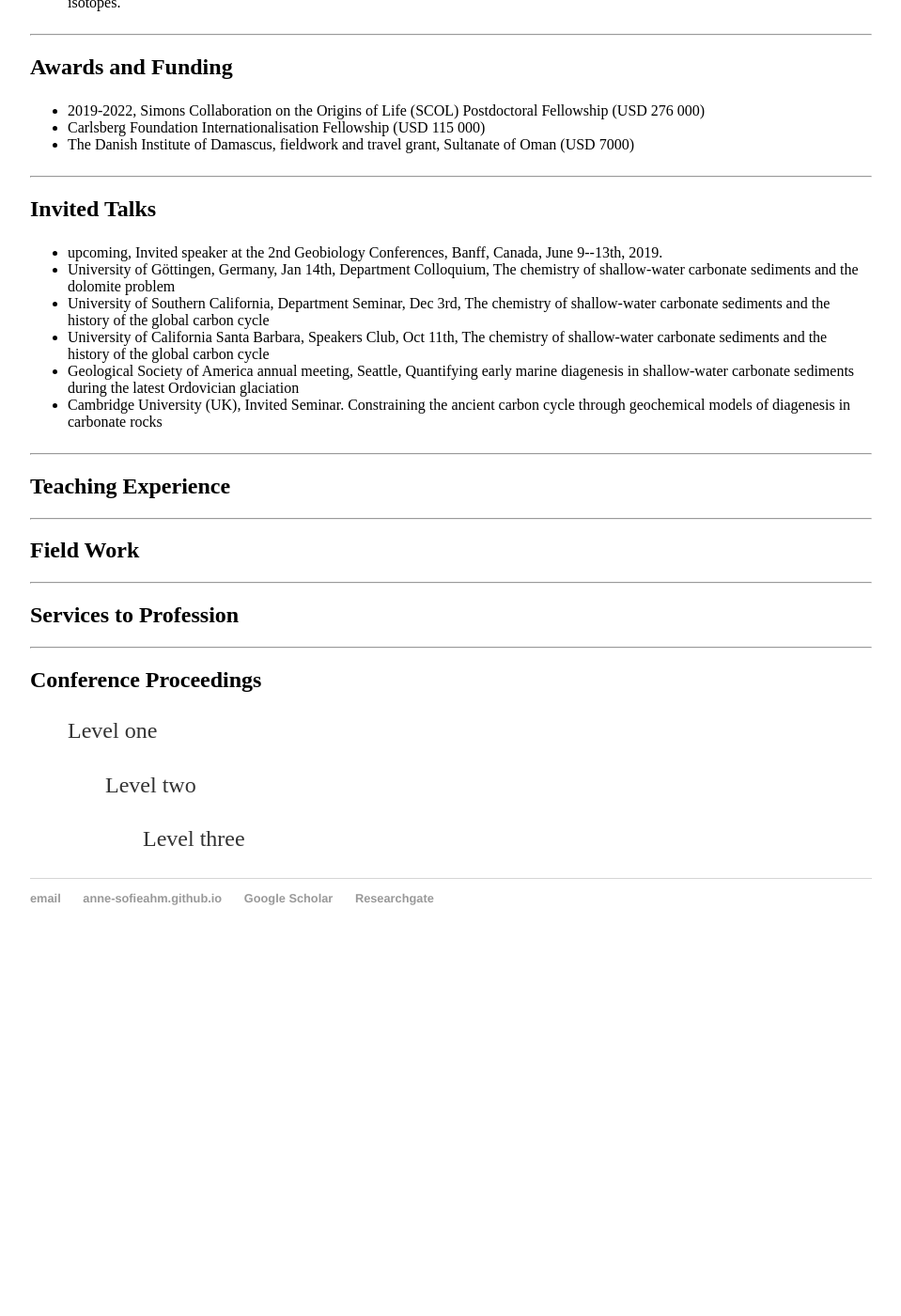
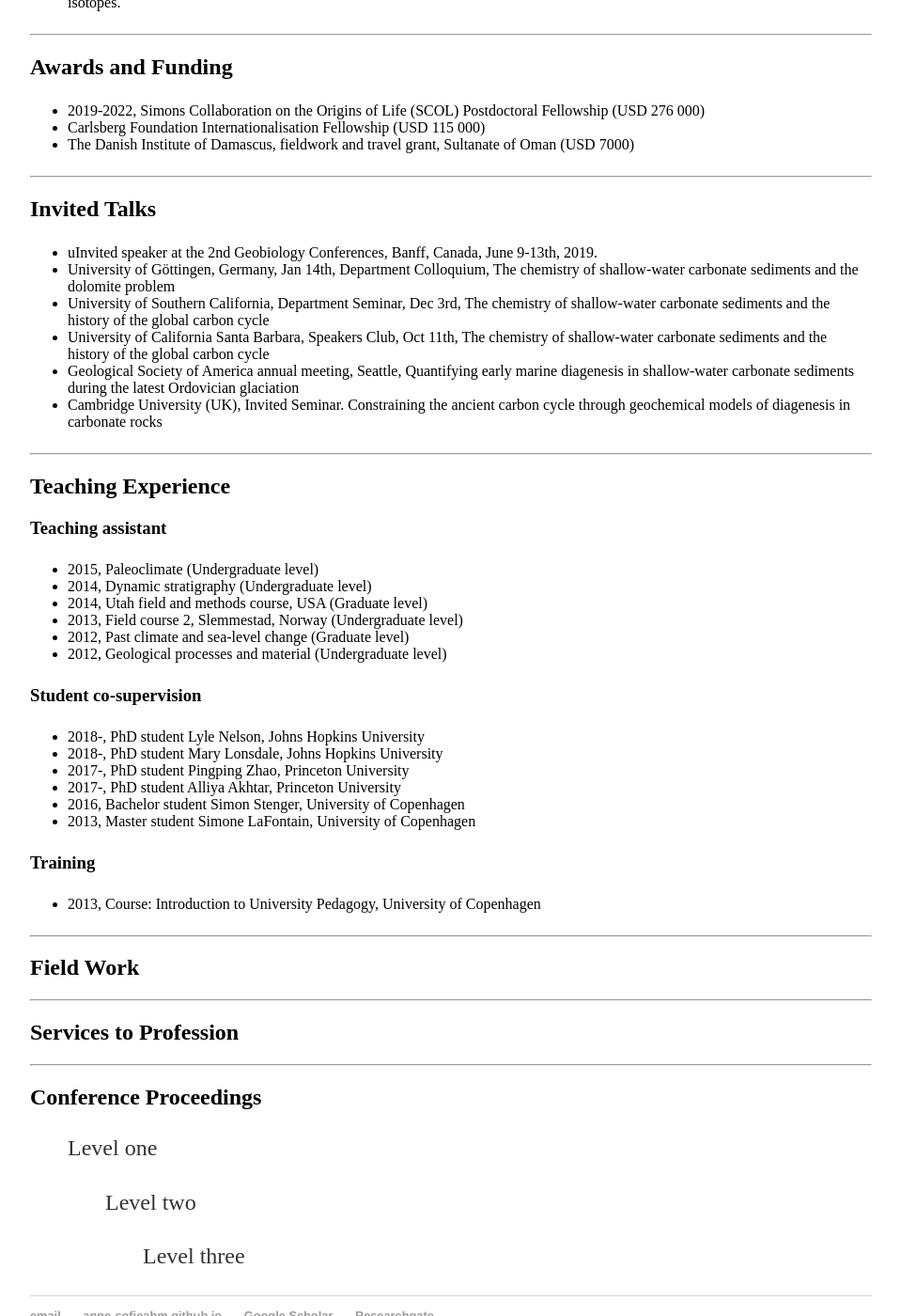
Before and after one commit to Anne-SofieAhm/Anne-SofieAhm.github.io, a Jekyll site: the page built from mycv/index.html, in a window 1280 px wide and 1400 px high, scrolled down 1382 px. Shown: the whole window at 94% size, without its empty margins (160-1119 px from the left). Built offline with Jekyll 4.4.1, drawn with Linux system fonts in a browser that asks for light colours; before the commit the page ends 2405 px from its top, so only the background shows below that.

Commit message:
Update index.html

```diff
--- a/mycv/index.html
+++ b/mycv/index.html
@@ -94,7 +94,7 @@ title: Curriculum Vitae
 <h2>Invited Talks</h2>
 <p>
   <ul>
-    <li>upcoming, Invited speaker at the 2nd Geobiology Conferences, Banff, Canada, June 9--13th, 2019.</li>
+    <li>uInvited speaker at the 2nd Geobiology Conferences, Banff, Canada, June 9-13th, 2019.</li>
     <li>University of Göttingen, Germany, Jan 14th, Department Colloquium, The chemistry of shallow-water carbonate sediments and the dolomite problem</li>
     <li>University of Southern California, Department Seminar, Dec 3rd, The chemistry of shallow-water carbonate sediments and the history of the global carbon cycle</li>
     <li>University of California Santa Barbara, Speakers Club, Oct 11th, The chemistry of shallow-water carbonate sediments and the history of the global carbon cycle</li>
@@ -105,6 +105,39 @@ title: Curriculum Vitae
 
 <hr />
 <h2>Teaching Experience</h2>
+
+<h3>Teaching assistant</h3>
+
+<p>
+  <ul>
+    <li>2015, Paleoclimate (Undergraduate level)</li>
+    <li>2014, Dynamic stratigraphy (Undergraduate level)</li>
+    <li>2014, Utah field and methods course, USA (Graduate level)</li>
+    <li>2013, Field course 2, Slemmestad, Norway (Undergraduate level)</li>
+    <li>2012, Past climate and sea-level change (Graduate level)</li>
+    <li>2012, Geological processes and material (Undergraduate level)</li>
+  </ul>
+</p>
+
+<h3>Student co-supervision</h3>
+
+<p>
+  <ul>
+    <li>2018-, PhD student Lyle Nelson, Johns Hopkins University</li>
+    <li>2018-, PhD student Mary Lonsdale, Johns Hopkins University</li>
+    <li>2017-, PhD student Pingping Zhao, Princeton University</li>
+    <li>2017-, PhD student Alliya Akhtar, Princeton University</li>
+    <li>2016, Bachelor student Simon Stenger, University of Copenhagen</li>
+    <li>2013, Master student Simone LaFontain, University of Copenhagen</li>
+  </ul>
+</p>
+
+<h3>Training</h3>
+<p>
+  <ul>
+    <li>2013, Course: Introduction to University Pedagogy, University of Copenhagen</li>
+  </ul>
+</p>
 
 <hr />
 <h2>Field Work</h2>
```
